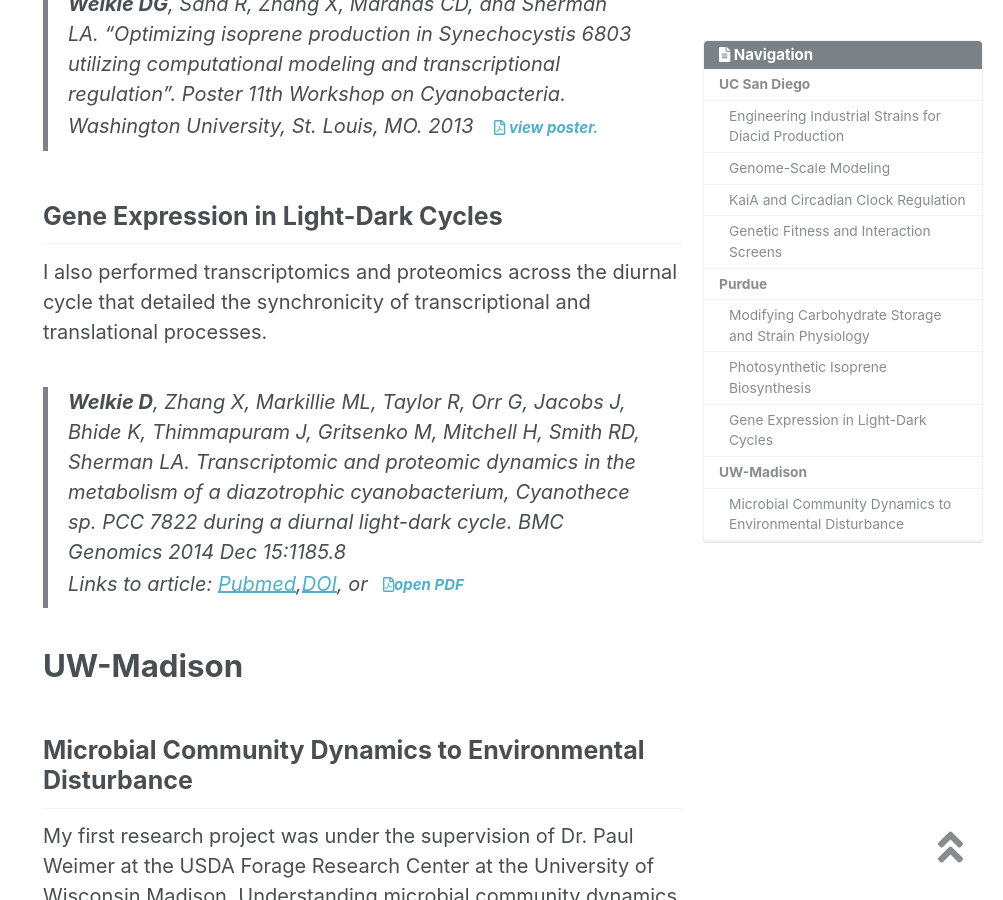
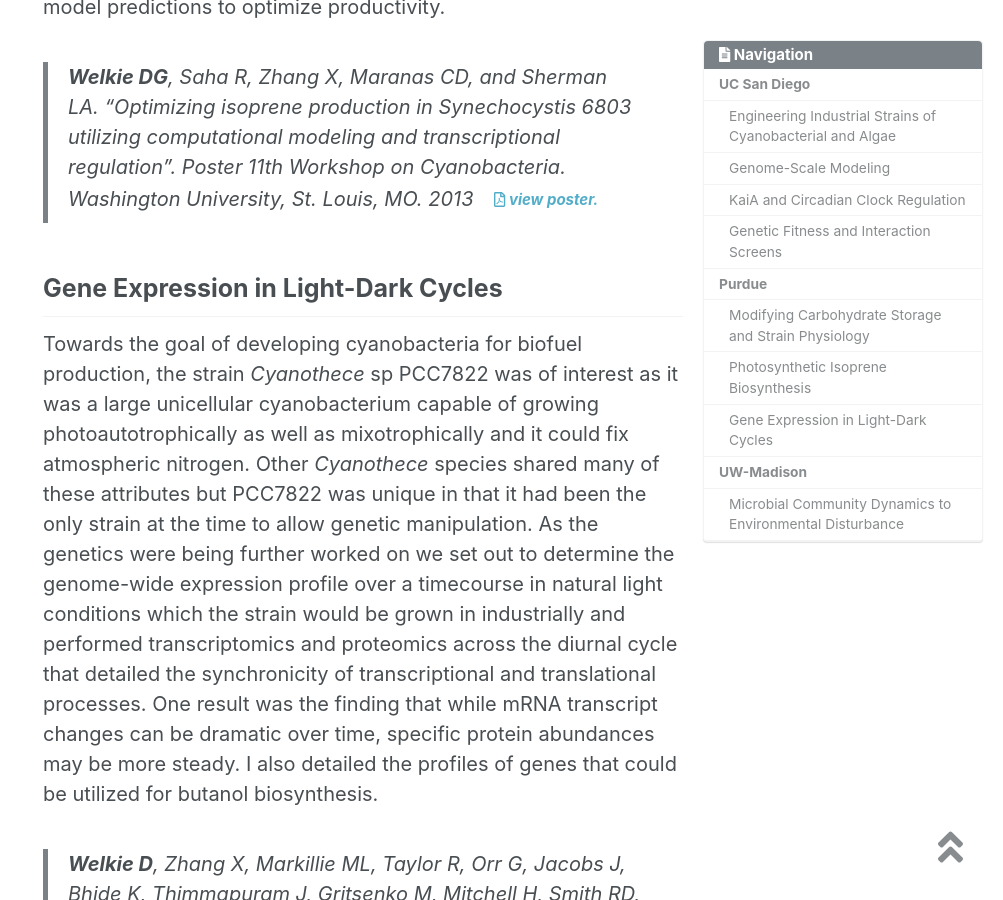
Before and after one commit to dwelkie/dwelkie.github.io, a Jekyll site: the page built from _pages/projects.md, in a window 1280 px wide and 900 px high, scrolled down 4322 px. Shown: the whole window, without its empty margins (277-1280 px from the left). Built offline with Jekyll 4.4.1, drawn with Linux system fonts in a browser that asks for light colours; nearby versions of some CDN libraries; some of the changed text lies outside the part shown.

Commit message:
Update projects.md

```diff
--- a/_pages/projects.md
+++ b/_pages/projects.md
@@ -13,7 +13,8 @@ author_profile: false
 
 # UC San Diego
 
-## Engineering Industrial Strains for Diacid Production
+## Engineering Industrial Strains of Cyanobacterial and Algae
+This project is currently on going...
 
 ## Genome-Scale Modeling
 
@@ -62,7 +63,8 @@ Lastly, participated in a project to engineer Synechocystis to produce the C5 co
 
 ## Gene Expression in Light-Dark Cycles
 
-I also performed transcriptomics and proteomics across the diurnal cycle that detailed the synchronicity of transcriptional and translational processes.
+Towards the goal of developing cyanobacteria for biofuel production, the strain _Cyanothece_ sp PCC7822 was of interest as it was a large unicellular cyanobacterium capable of growing photoautotrophically as well as mixotrophically and it could fix atmospheric nitrogen. Other _Cyanothece_ species shared many of these attributes but PCC7822 was unique in that it had been the only strain at the time to allow genetic manipulation. As the genetics were being further worked on we set out to determine the genome-wide expression profile over a timecourse in natural light conditions which the strain would be grown in industrially and performed transcriptomics and proteomics across the diurnal cycle that detailed the synchronicity of transcriptional and translational processes.
+One result was the finding that while mRNA transcript changes can be dramatic over time, specific protein abundances may be more steady. I also detailed the profiles of genes that could be utilized for butanol biosynthesis.
 
 >**Welkie D**, Zhang X, Markillie ML, Taylor R, Orr G, Jacobs J, Bhide K, Thimmapuram J, Gritsenko M, Mitchell H, Smith RD, Sherman LA. Transcriptomic and proteomic dynamics in the metabolism of a diazotrophic cyanobacterium, *Cyanothece* sp. PCC 7822 during a diurnal light-dark cycle. BMC Genomics 2014 Dec 15:1185.8 <br/>
 Links to article: [Pubmed](https://www.ncbi.nlm.nih.gov/pubmed/25547186){:target="_blank"},[DOI](https://doi.org/10.1186/1471-2164-15-1185){:target="_blank"}, or<a class="btn btn-success btn-lg" href="https://drive.google.com/open?id=1wFPTqduSg5XnYQjx3QbliGQbiuaZBXMS" target="_blank" ><i class="far fa-file-pdf"></i>open PDF
```
